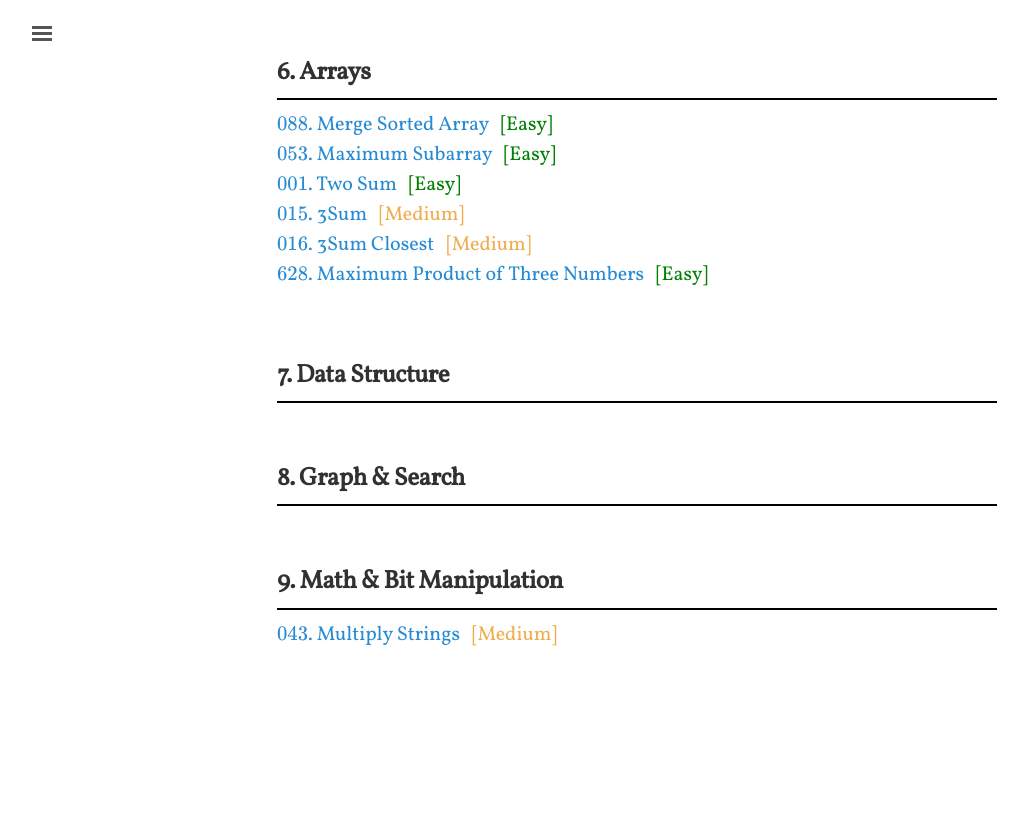
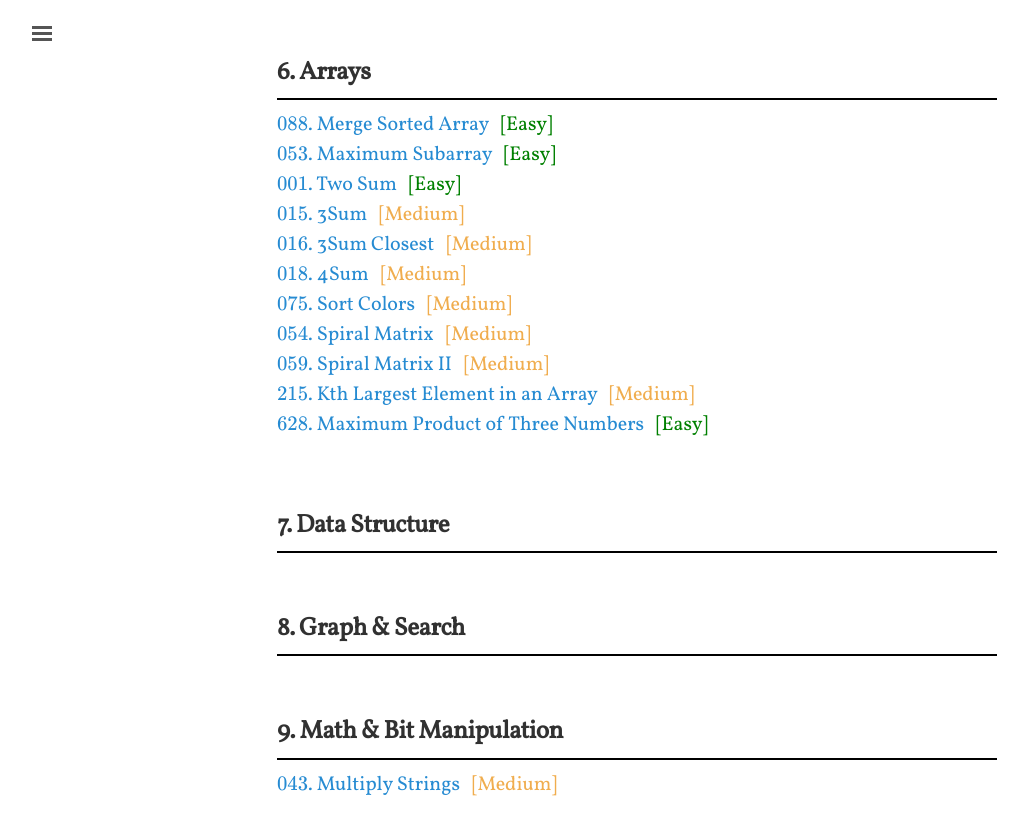
Before and after one commit to shevapato2008/myBlog, a Jekyll site: the page built from algorithms/leetcode/index.md, in a window 1280 px wide and 900 px high, scrolled down 2477 px. Shown: the top 835 px of the window, without its empty margins (3-1031 px from the left). Built offline with Jekyll 4.4.1, drawn with Linux system fonts in a browser that asks for light colours; nearby versions of some CDN libraries; some web fonts are replaced; formulas are drawn with MathJax 3; before the commit the page ends 3277 px from its top, so only the background shows below that.

Commit message:
Updated.

```diff
--- a/algorithms/leetcode/index.md
+++ b/algorithms/leetcode/index.md
@@ -90,6 +90,11 @@ This is LeetCode homepage.
 [$001$. Two Sum]({{site.baseurl}}/algorithms/leetcode/1) &nbsp; <span style="color:green;">[Easy]</span><br>
 [$015$. 3Sum]({{site.baseurl}}/algorithms/leetcode/15) &nbsp; <span style="color:#F0AD4E;">[Medium]</span><br>
 [$016$. 3Sum Closest]({{site.baseurl}}/algorithms/leetcode/16) &nbsp; <span style="color:#F0AD4E;">[Medium]</span><br>
+[$018$. 4Sum]({{site.baseurl}}/algorithms/leetcode/18) &nbsp; <span style="color:#F0AD4E;">[Medium]</span><br>
+[$075$. Sort Colors]({{site.baseurl}}/algorithms/leetcode/75) &nbsp; <span style="color:#F0AD4E;">[Medium]</span><br>
+[$054$. Spiral Matrix]({{site.baseurl}}/algorithms/leetcode/54) &nbsp; <span style="color:#F0AD4E;">[Medium]</span><br>
+[$059$. Spiral Matrix II]({{site.baseurl}}/algorithms/leetcode/59) &nbsp; <span style="color:#F0AD4E;">[Medium]</span><br>
+[$215$. Kth Largest Element in an Array]({{site.baseurl}}/algorithms/leetcode/215) &nbsp; <span style="color:#F0AD4E;">[Medium]</span><br>
 [$628$. Maximum Product of Three Numbers]({{site.baseurl}}/algorithms/leetcode/628) &nbsp; <span style="color:green;">[Easy]</span><br>
 
 <br>
```
